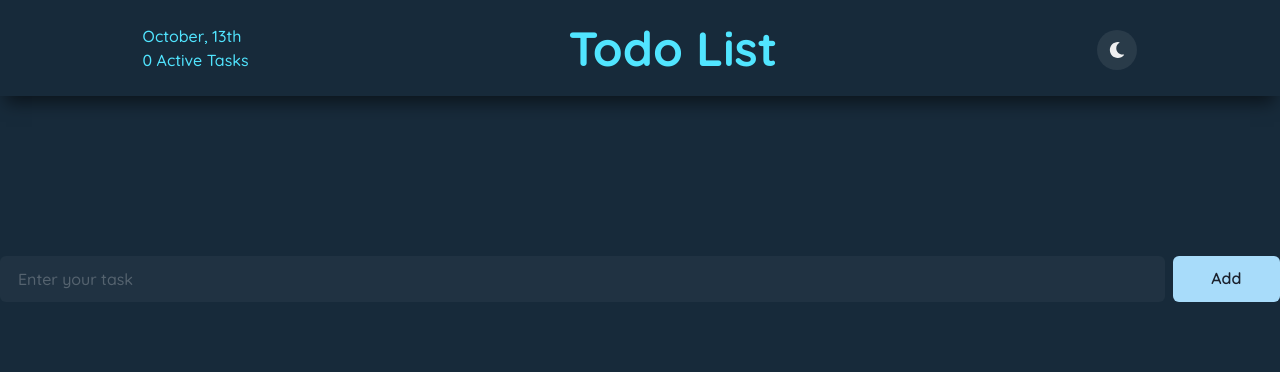
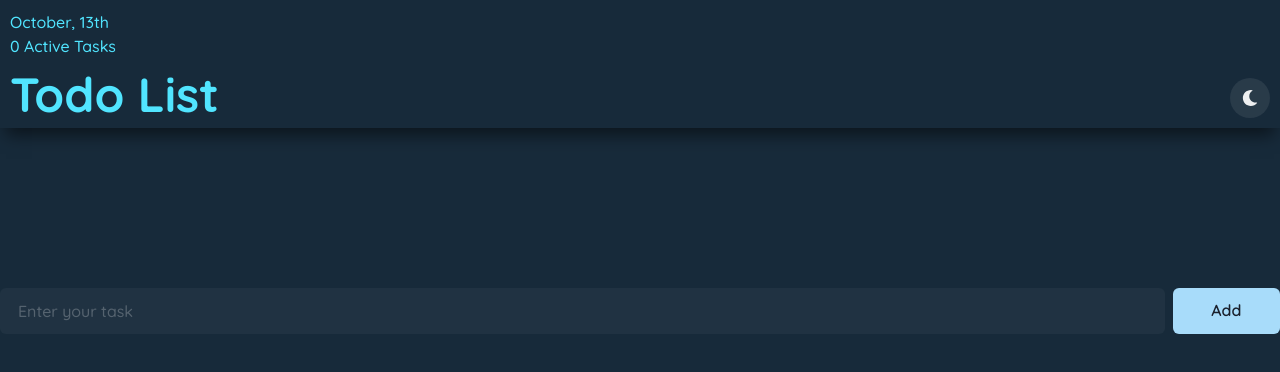
Before and after one commit to 1Sami1/to-do-app, a React (Vite) app: page / in a window 1280 px wide. Shown: the top 372 px of the page. Built offline with nearby package versions, Linux system fonts and the light colour scheme.

Commit message:
restyling mobile header

```diff
--- a/src/App.jsx
+++ b/src/App.jsx
@@ -1,10 +1,7 @@
 import {
-  Heading,
   IconButton,
-  Text,
   useColorMode,
   useToast,
-  Stack,
 } from "@chakra-ui/react";
 import TaskList from "./components/tasks";
 import AddTask from "./components/AddTask";
@@ -80,15 +77,16 @@ function App() {
   return (
     <>
       <header className="site-header">
-
-        <div className="date-tasks">
-          <Date className='header-date' />
-          <p> {tasks.length === 1
-          ? `${tasks.length} Active Task`
-          : `${tasks.length} Active Tasks`}</p>
+        <div className="date-h1">
+          <div className="date-tasks">
+            <Date className='header-date' />
+            <p> {tasks.length === 1
+                ? `${tasks.length} Active Task`
+                : `${tasks.length} Active Tasks`}</p>
+          </div>
+          <h1 className="site-h1">Todo List</h1>
         </div>
 
-        <h1 className="site-h1">Todo List</h1>
 
         <IconButton
           icon={colorMode === "light" ? <FaSun /> : <FaMoon />}
--- a/src/styles/_header.scss
+++ b/src/styles/_header.scss
@@ -1,24 +1,9 @@
 .site-header{
-    height: 6rem;
+    padding: 10px;
+    height: 8rem;
     display: flex;
+    justify-content: space-between;
     margin-bottom: 10rem;
     box-shadow: 0px 13px 16px -6px rgba(0,0,0,0.52);
     width: 100%;
 }
-
-@media (min-width:600px) {
-    .site-header{
-        display: flex;
-        justify-content: center;
-        gap: 20rem;
-        align-items: center;
-        box-shadow: 0px 13px 16px -6px rgba(0,0,0,0.52);
-        .header-toggle{
-            margin-bottom: 1.6rem;
-
-        }
-
-
-    }
-
-}
```
Also changed, not shown: src/styles/main.scss (line endings or trailing spaces).
